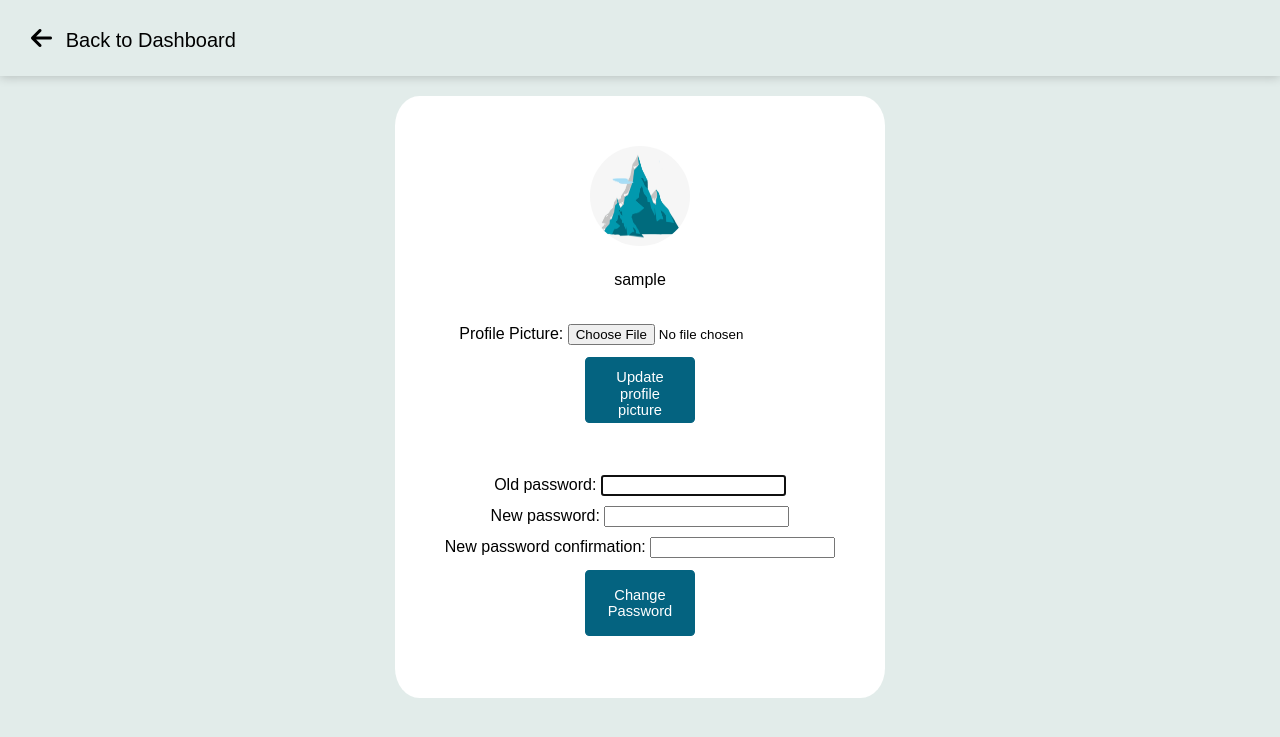
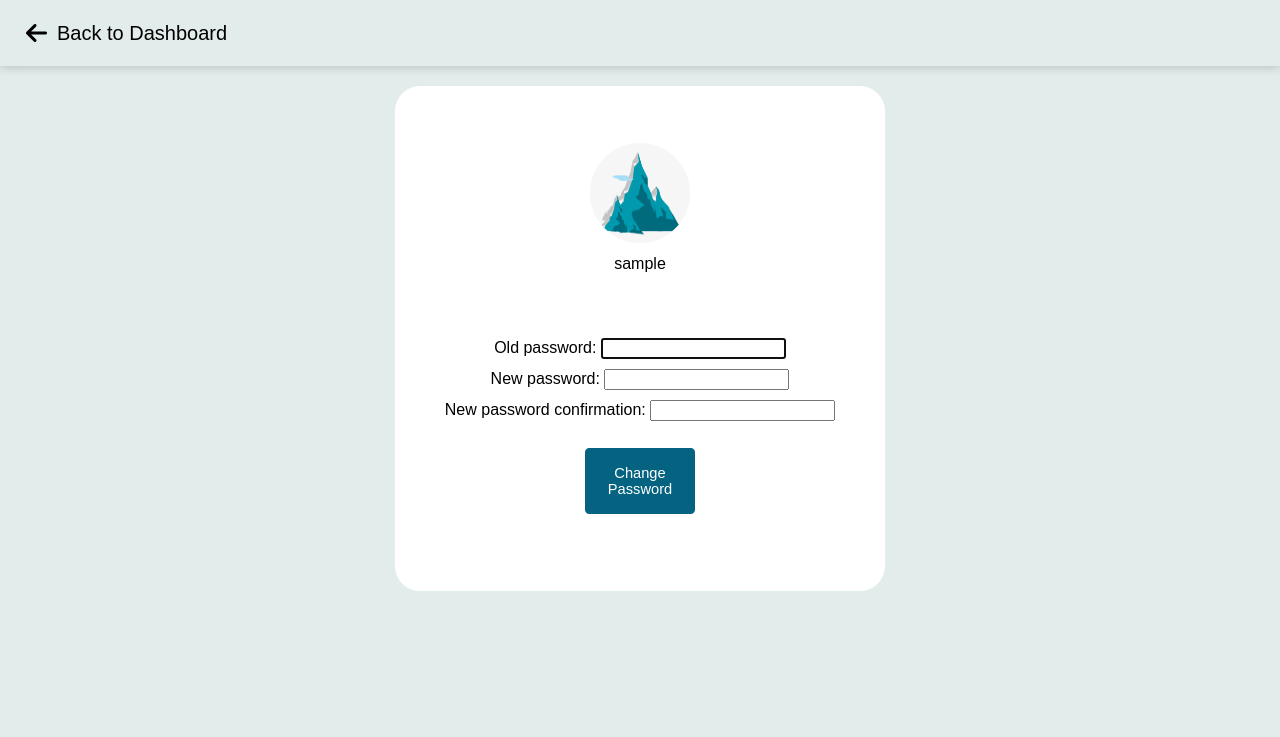
Before and after one commit to AleksandraBialasPK/Tennis_LiMi, a Django app: page /profile/ in a window 1280 px wide. Shown: the top 737 px of the page. Run offline with Django 5.2, Linux system fonts and the light colour scheme; the visitor is signed in with stand-in values (Sample User, id 1); some libraries are stand-ins or nearby versions.

Commit message:
user's profile picture is displayed on event's tile and settings and logout buttons have the right style applied

```diff
--- a/Tennis_training_system/Tennis/templates/users_profile.html
+++ b/Tennis_training_system/Tennis/templates/users_profile.html
@@ -33,19 +33,11 @@
 
             <form class="profile-form" id="profile_form" method="POST" enctype="multipart/form-data">
                 {% csrf_token %}
-                <div class="form-group">
-                    <label for="id_profile_picture">Profile Picture:</label>
-                    {{ profile_form.profile_picture }}
-                    {% if profile_form.profile_picture.help_text %}
-                        <span class="help-text">{{ profile_form.profile_picture.help_text }}</span>
-                    {% endif %}
-                    {% for error in profile_form.profile_picture.errors %}
-                        <div class="error">{{ error }}</div>
-                    {% endfor %}
-                </div>
-                <button type="submit" class="submit-button users-profile-button">Update profile picture</button>
+                {{ profile_form.profile_picture }}
+                {% for error in profile_form.profile_picture.errors %}
+                    <div class="error">{{ error }}</div>
+                {% endfor %}
             </form>
-
 
             <form class="profile-form" id="password_form" method="POST">
                 {% csrf_token %}
--- a/Tennis_training_system/Tennis/views.py
+++ b/Tennis_training_system/Tennis/views.py
@@ -93,7 +93,7 @@ class DayView(LoginRequiredMixin, TemplateView):
 
     def get_events_and_date_info(self, date):
         events_query = Game.objects.filter(start_date_and_time__date=date).values(
-            'name', 'category__name', 'start_date_and_time', 'end_date_and_time'
+            'name', 'category__name', 'start_date_and_time', 'end_date_and_time', 'creator__profile_picture'
         )
 
         events = list(events_query)
@@ -108,6 +108,12 @@ class DayView(LoginRequiredMixin, TemplateView):
             duration = end_time_minutes - start_time_minutes
             event['margin_top'] = (start_time_minutes / 60) * 100
             event['height'] = (duration / 60) * 100
+
+            profile_picture = event.get('creator__profile_picture', '')
+            if profile_picture:
+                event['profile_picture_url'] = f"{settings.MEDIA_URL}{profile_picture}"
+            else:
+                event['profile_picture_url'] = settings.STATIC_URL + 'images/Ola.png'
 
         date_info = {
             'current_date': date.strftime('%d %B %Y'),
--- a/Tennis_training_system/static/Tennis/CSS/users_profile.css
+++ b/Tennis_training_system/static/Tennis/CSS/users_profile.css
@@ -33,6 +33,9 @@ header > nav {
 .back-to-dashboard {
     background: none;
     border: none;
+    display: flex;
+    align-items: center;
+    cursor: pointer;
 }
 
 .back-to-dashboard:hover {
@@ -42,14 +45,14 @@ header > nav {
 
 .back-to-dashboard i {
     font-size: 24px;
-    margin: 5px;
+    margin-right: 10px;
 }
 
 .back-to-dashboard span {
     font-size: 1.5em;
     text-align: center;
     justify-content: center;
-    margin: 5px 5px;
+    margin: 0;
 }
 
 main {
@@ -67,7 +70,6 @@ main {
     flex-direction: column;
     justify-content: center;
     align-items: center;
-    gap: 20px;
 }
 
 .avatar {
@@ -76,7 +78,7 @@ main {
     background-color: white;
     border-radius: 50%;
     vertical-align: middle;
-    margin: 5px 1em;
+    margin: 12px 1em;
     appearance: none;
     -webkit-appearance: none;
     outline: none;
@@ -90,12 +92,12 @@ main {
     border-radius: 50%;
 }
 
+.nickname {
+    margin-bottom: 50px;
+}
+
 #profile_form {
-    margin: 10px 0;
-    display: flex;
-    flex-direction: column;
-    align-items: center;
-    justify-content: center;
+    display: none;
 }
 
 #password_form {
@@ -118,7 +120,7 @@ main {
     cursor: pointer;
     font-weight: 500;
     padding: 10px 10px;
-    margin: 10px 10px;
+    margin: 25px 10px;
     justify-content: center;
     align-items: center;
 }
--- a/Tennis_training_system/static/Tennis/JS/events.js
+++ b/Tennis_training_system/static/Tennis/JS/events.js
@@ -74,10 +74,12 @@ function appendEvent(event) {
     eventDiv.style.marginTop = `${event.margin_top}px`;
     eventDiv.style.height = `${event.height}px`;
 
+    const profilePictureUrl = event.profile_picture_url;
+
     eventDiv.innerHTML = `
         <div class="side-color side-color-${event.category__name}">
             <div class="picture-for-event">
-                <img src="{% if request.user.profile_picture %}{{ MEDIA_URL }}{{ request.user.profile_picture }}{% else %}{% static 'images/Ola.png' %}{% endif %}" alt="User's Profile Picture">
+                <img src="${profilePictureUrl}" alt="User's Profile Picture">
             </div>
         </div>
         <div class="event-desc">
--- a/Tennis_training_system/static/Tennis/JS/users_profile.js
+++ b/Tennis_training_system/static/Tennis/JS/users_profile.js
@@ -1,6 +1,7 @@
 document.addEventListener("DOMContentLoaded", function() {
     const fileInput = document.getElementById('id_profile_picture');
     const avatarImage = document.getElementById('avatar-image');
+    const profileForm = document.getElementById('profile_form');
 
     // Listen for changes on the file input
     fileInput.addEventListener('change', function(event) {
@@ -14,6 +15,9 @@ document.addEventListener("DOMContentLoaded", function() {
             };
 
             reader.readAsDataURL(file);
+
+            // Automatically submit the form
+            profileForm.submit();
         } else {
             console.log("No file selected or file input change event not triggered.");
         }
```
Also changed, not shown: Tennis_training_system/static/Tennis/CSS/calendarLiMi.css (+14 -5 lines).
